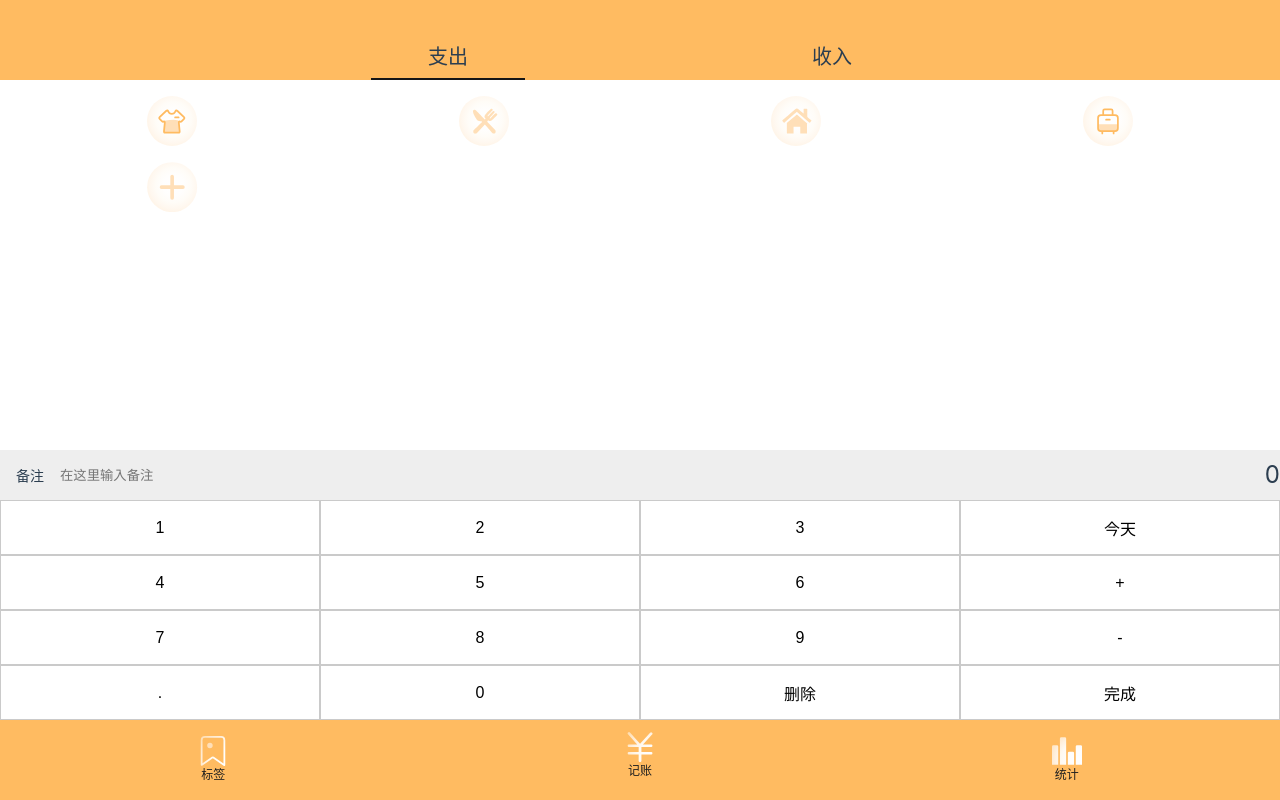
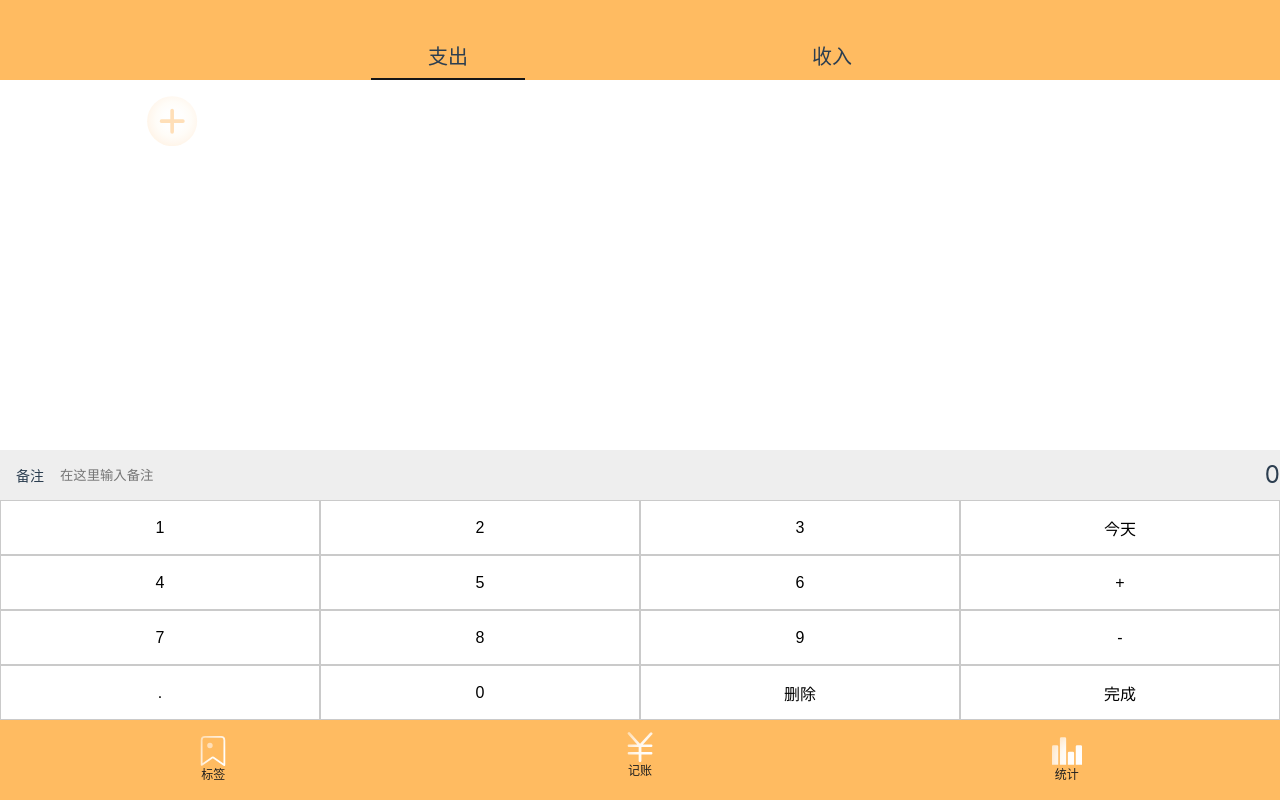
Before and after one commit to zhazhazhu/Bookkeeping, a Vue app: page /#/money in a window 1280 px wide. Built offline with nearby package versions, Linux system fonts and the light colour scheme.

Commit message:
Money组件和Labels组件相互更新

```diff
--- a/src/components/Labels/Tags.vue
+++ b/src/components/Labels/Tags.vue
@@ -31,6 +31,7 @@ export default class Types extends Vue {
   created() {
     window.localStorage.setItem("tagList", JSON.stringify(this.tags));
   }
+
 
   clearTag(tag: string) {
     const index = this.tagList.indexOf(tag);
--- a/src/components/Money/Tags.vue
+++ b/src/components/Money/Tags.vue
@@ -15,7 +15,7 @@
 
 <script lang="ts">
 import Vue from "vue";
-import { Component, Emit, Prop, Watch } from "vue-property-decorator";
+import { Component, Prop, Watch } from "vue-property-decorator";
 import { tags } from "@/Tags";
 
 @Component
@@ -30,22 +30,17 @@ export default class Tags extends Vue {
   createTag() {
     console.log('hi');
   }
-
-  created() {
-    if (this.tagList.length === 0) {
-      this.tagList = this.tags;
-    }
-  }
+  // created() {
+  //   if (this.tagList.length === 0) {
+  //     this.tagList = this.tags;
+  //   }
+  // }
 
   @Watch("tagList")
   onTagListChange() {
     window.localStorage.getItem("tagList") || undefined;
   }
 
-  @Emit("update:value")
-  toggle(tag: string[]): void {
-    console.log(tag);
-  }
 }
 </script>
 
--- a/src/views/Money.vue
+++ b/src/views/Money.vue
@@ -2,7 +2,7 @@
   <Layout classPrefix="layout">
     <Numbers :value.sync="record.numbers" @done="handleDone"></Numbers>
     <Notes :value.sync="record.notes"></Notes>
-    <Tags :currTag.sync="record.tag" @update:value="onUpdateTags"></Tags>
+    <Tags :currTag.sync="record.tag"></Tags>
     <Types :value.sync="record.type"></Types>
   </Layout>
 </template>
@@ -16,7 +16,7 @@ import Numbers from "@/components/Money/Numbers.vue";
 import { Component, Watch } from "vue-property-decorator";
 import { RecordItem } from "@/types";
 import model from "@/models/recordListModel";
-import tagListModel from "../models/tagListModel";
+import tagListModel from '../models/tagListModel';
 
 const version = window.localStorage.getItem("version") || "0";
 const recordList: RecordItem[] = model.fetch();
@@ -54,9 +54,6 @@ export default class Money extends Vue {
     window.localStorage.getItem("recordList") || "[]"
   );
 
-  onUpdateTags(tag: string[]): void {
-    this.record.tag = tag;
-  }
   handleDone(): void {
     const record2: RecordItem = model.clone(this.record);
     record2.createdAt = new Date();
```
